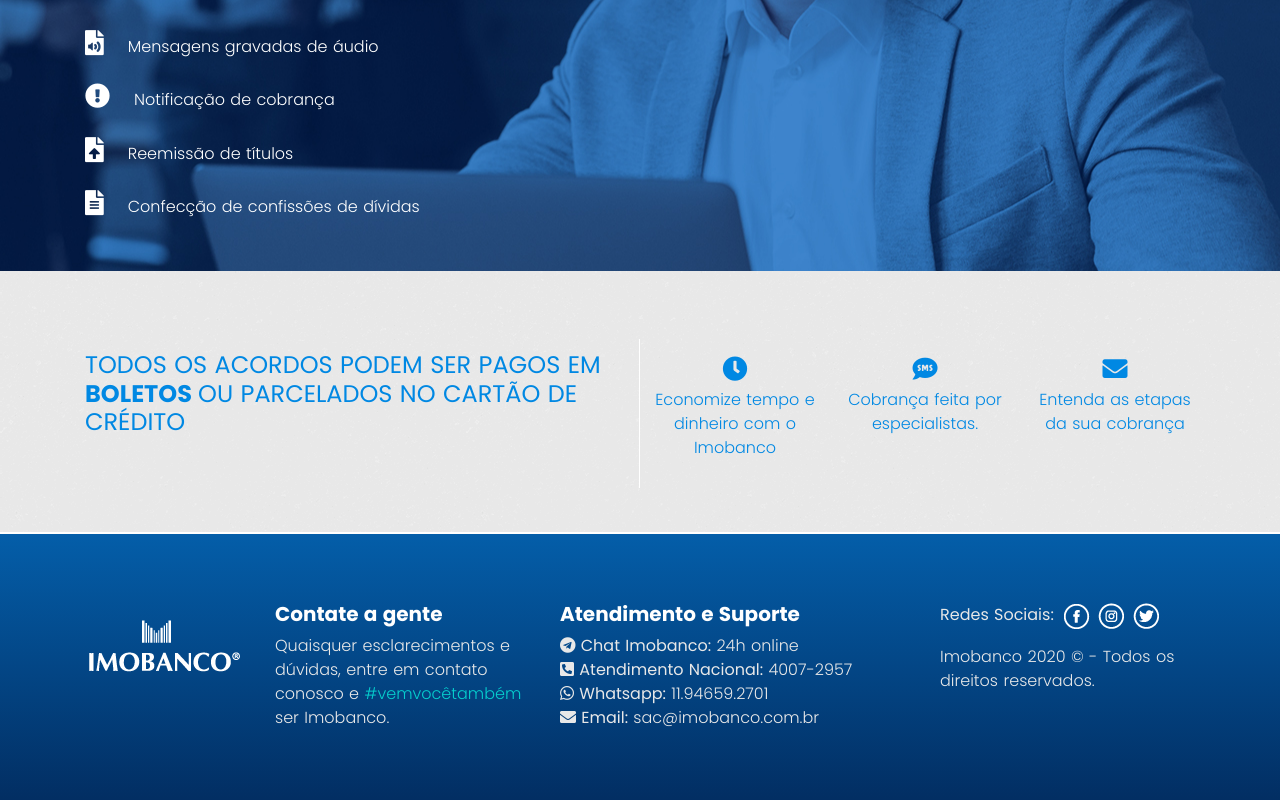
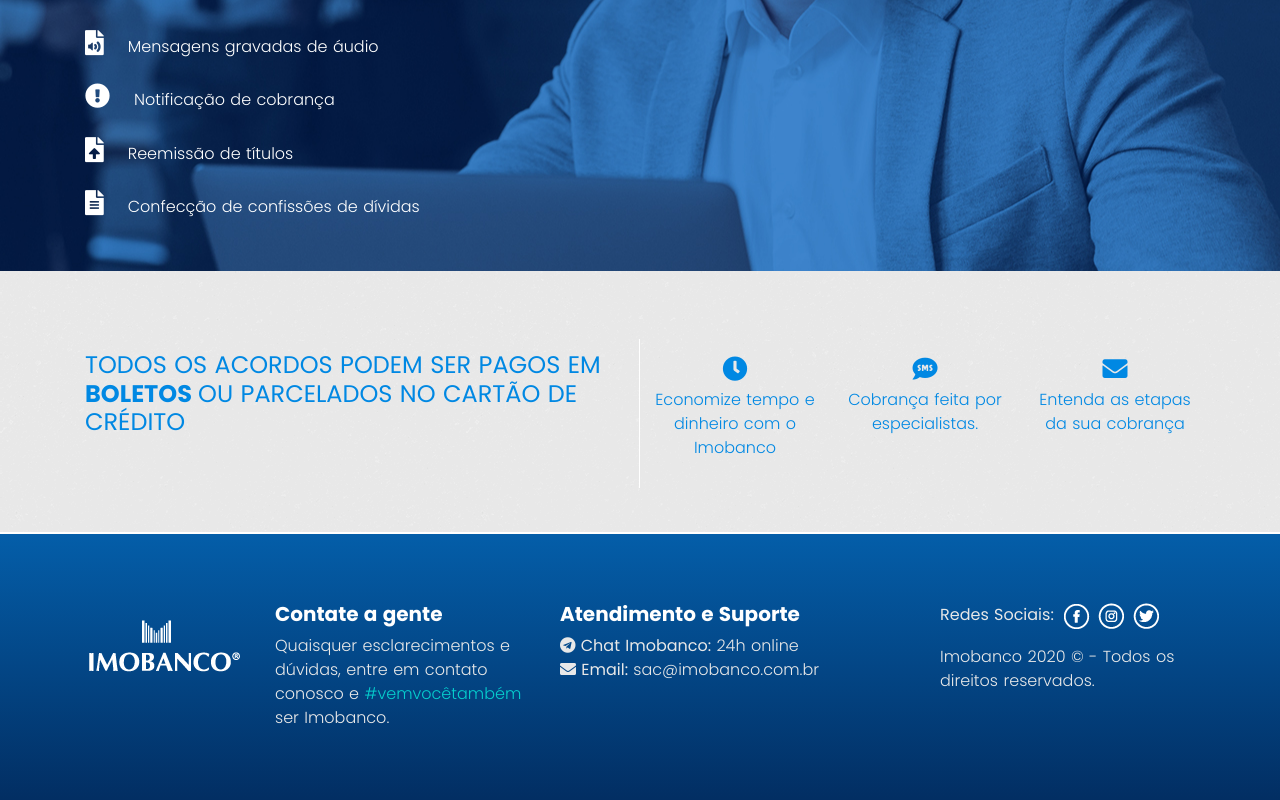
Before and after one commit to phelipequeiroz/imobanco.github.io, a Nuxt app: page /charges in a window 1280 px wide. Shown: the part 1582-2382 px from the top of the page. Built offline with nearby package versions, Linux system fonts and the light colour scheme.

Commit message:
sem os telefones no site

```diff
--- a/components/index/footer/FooterIndex.vue
+++ b/components/index/footer/FooterIndex.vue
@@ -3,42 +3,75 @@
     <div class="container">
       <div class="row pt-4 pb-4">
         <div class="col-lg-2 col-md-6">
-            	<p class="imo-text-05 text-content pt-4"><img src="~/assets/image/imobanco-branco.png" alt=""></p>
+          <p class="imo-text-05 text-content pt-4">
+            <img src="~/assets/image/imobanco-branco.png" alt />
+          </p>
         </div>
         <div class="col-lg-3 col-md-6">
           <h5 class="imo-text-06 text-titulo mt-2 mb-2">Contate a gente</h5>
-            	<p class="imo-text-05 text-content">Quaisquer esclarecimentos e dúvidas, entre em contato conosco e <span class="imo-text-04">#vemvocêtambém</span> ser Imobanco.</p>
+          <p class="imo-text-05 text-content">
+            Quaisquer esclarecimentos e dúvidas, entre em contato conosco e
+            <span
+              class="imo-text-04"
+            >#vemvocêtambém</span> ser Imobanco.
+          </p>
         </div>
         <div class="col-lg-4 col-md-6">
           <h5 class="imo-text-06 text-titulo mt-2 mb-2">Atendimento e Suporte</h5>
-            	<p class="imo-text-05 text-subtitulo m-0"><a href="https://t.me/imobancobot" target="_blank"><i class="fab fa-telegram imo-text-05"></i></a> Chat Imobanco: <span class="text-content">24h online</span></p>
-            	<p class="imo-text-05 text-subtitulo m-0"><i class="fas fa-phone-square-alt"></i> Atendimento Nacional: <span class="text-content">4007-2957</span></p>
-            	<p class="imo-text-05 text-subtitulo m-0"><i class="fab fa-whatsapp"></i> Whatsapp: <span class="text-content">11.94659.2701 </span></p>
-            	<p class="imo-text-05 text-subtitulo m-0"><i class="fas fa-envelope"></i> Email: <span class="text-content">sac@imobanco.com.br</span></p>
+          <p class="imo-text-05 text-subtitulo m-0">
+            <a href="https://t.me/imobancobot" target="_blank">
+              <i class="fab fa-telegram imo-text-05"></i>
+            </a> Chat Imobanco:
+            <span class="text-content">24h online</span>
+          </p>
+          <p class="imo-text-05 text-subtitulo m-0">
+            <i class="fas fa-envelope"></i> Email:
+            <span class="text-content">sac@imobanco.com.br</span>
+          </p>
         </div>
         <div class="col-lg-3 col-md-6">
-			   	<p class="imo-text-05 text-subtitulo mt-2">Redes Sociais: <span class="text-content">
-            		<a href="https://www.facebook.com/imobanco/" target="_blank"><img src="~/assets/image/facebook.png" alt="" class="ml-1 mr-1"></a><a href="https://www.instagram.com/imobanco/" target="_blank"><img src="~/assets/image/instagram.png" alt="" class="ml-1 mr-1"></a><a href="https://twitter.com/imobanco" target="_blank"><img src="~/assets/image/twitter.png" alt="" class="ml-1 mr-1"></a>
-            	</span></p>
-				<p class="imo-text-05 text-content mt-3">Imobanco 2020 ©  -  Todos os direitos reservados.</p>
+          <p class="imo-text-05 text-subtitulo mt-2">
+            Redes Sociais:
+            <span class="text-content">
+              <a href="https://www.facebook.com/imobanco/" target="_blank">
+                <img src="~/assets/image/facebook.png" alt class="ml-1 mr-1" />
+              </a>
+              <a href="https://www.instagram.com/imobanco/" target="_blank">
+                <img src="~/assets/image/instagram.png" alt class="ml-1 mr-1" />
+              </a>
+              <a href="https://twitter.com/imobanco" target="_blank">
+                <img src="~/assets/image/twitter.png" alt class="ml-1 mr-1" />
+              </a>
+            </span>
+          </p>
+          <p class="imo-text-05 text-content mt-3">Imobanco 2020 © - Todos os direitos reservados.</p>
         </div>
-
       </div>
     </div>
   </section>
 </template>
 
 <script>
-
-
 </script>
 
 <style>
-	.footer-bg{
+.footer-bg {
   border-top: 2px solid #ffffff;
-      background: rgb(2,45,97);
-      background: -webkit-linear-gradient(bottom, rgba(2,45,97,1) 0%, rgba(4,94,169,1) 100%);
-      background: -o-linear-gradient(bottom, rgba(2,45,97,1) 0%, rgba(4,94,169,1) 100%);
-	  background: linear-gradient(to top, rgba(2,45,97,1) 0%, rgba(4,94,169,1) 100%);
+  background: rgb(2, 45, 97);
+  background: -webkit-linear-gradient(
+    bottom,
+    rgba(2, 45, 97, 1) 0%,
+    rgba(4, 94, 169, 1) 100%
+  );
+  background: -o-linear-gradient(
+    bottom,
+    rgba(2, 45, 97, 1) 0%,
+    rgba(4, 94, 169, 1) 100%
+  );
+  background: linear-gradient(
+    to top,
+    rgba(2, 45, 97, 1) 0%,
+    rgba(4, 94, 169, 1) 100%
+  );
 }
 </style>
```
Lines whose indentation alone changed are shown as unchanged.
